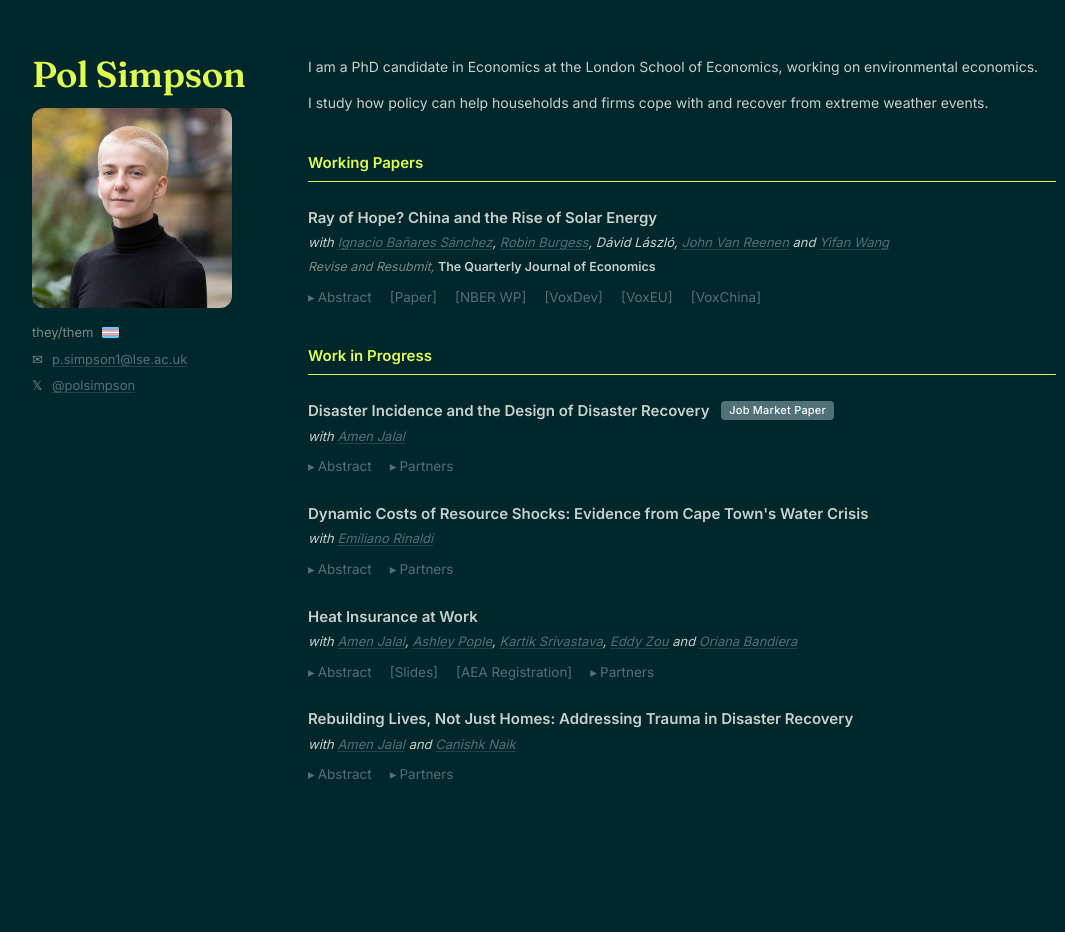
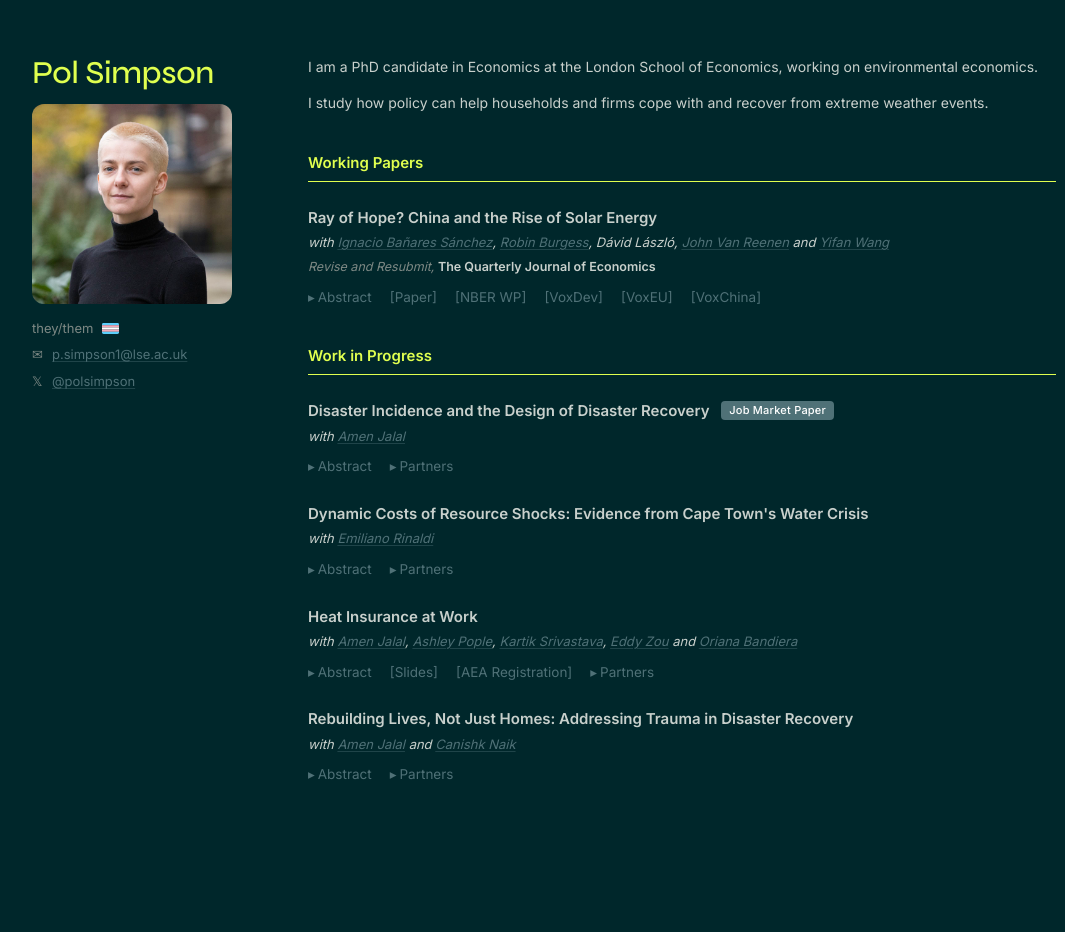
Before and after one commit to polsimpson/polsimpson.github.io, a Jekyll site: the page built from _pages/about.md, in a window 1280 px wide. Shown: the whole page, without its empty margins (96-1161 px from the left). Built offline with Jekyll 4.4.1, drawn with Linux system fonts in a browser that asks for light colours.

Commit message:
Name font: Syne Medium 500 at 32px (replaces Fraunces)
Co-Authored-By: Claude Opus 4.7 (1M context) <noreply@anthropic.com>

```diff
--- a/_layouts/home.html
+++ b/_layouts/home.html
@@ -16,7 +16,7 @@
 
 <link rel="preconnect" href="https://fonts.googleapis.com">
 <link rel="preconnect" href="https://fonts.gstatic.com" crossorigin>
-<link href="https://fonts.googleapis.com/css2?family=Inter:wght@400;500;600;700&family=Fraunces:opsz,wght@9..144,500;9..144,600;9..144,700&display=swap" rel="stylesheet">
+<link href="https://fonts.googleapis.com/css2?family=Inter:wght@400;500;600;700&family=Syne:wght@500&display=swap" rel="stylesheet">
 
 <style>
   :root {
@@ -71,9 +71,9 @@
     margin-bottom: 14px;
   }
   .sidebar .name {
-    font-family: "Fraunces", "Times New Roman", serif;
-    font-size: 36px;
-    font-weight: 600;
+    font-family: "Syne", -apple-system, BlinkMacSystemFont, sans-serif;
+    font-size: 32px;
+    font-weight: 500;
     line-height: 1.05;
     letter-spacing: -0.01em;
     color: #E0FF4F;
```
